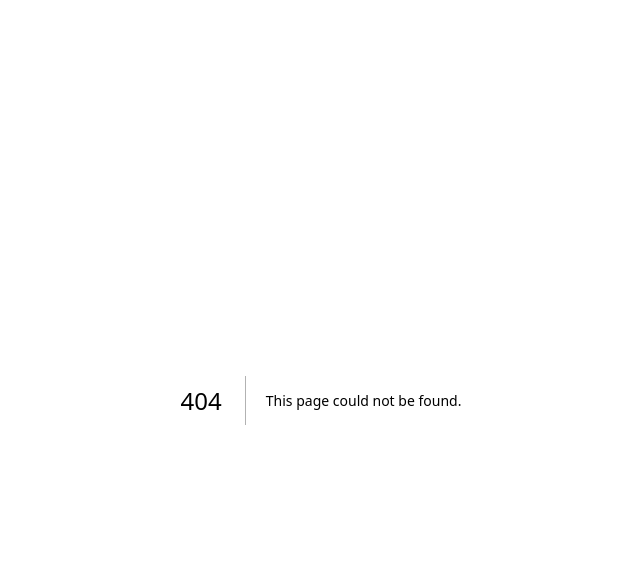
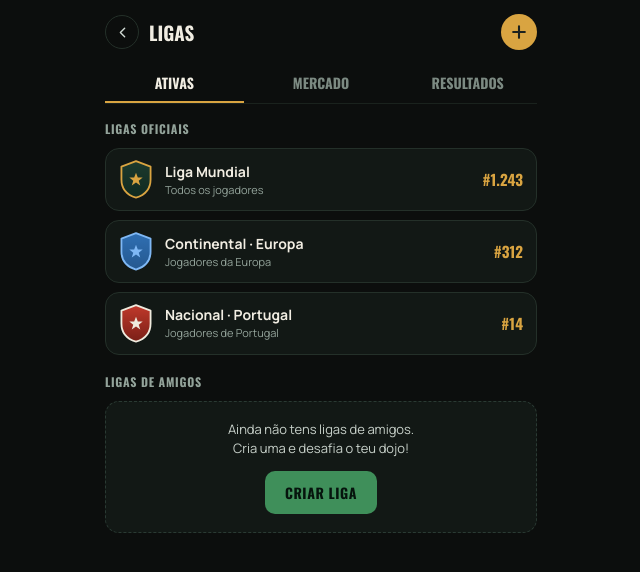
Before and after one commit to KainanPires/ippon-league, a Next.js app: page /ligas in a window 1280 px wide. Before the commit this address had no page. Shown: the top 572 px of the page, without its empty margins (319-959 px from the left). Built offline with nearby package versions, Linux system fonts and the light colour scheme.

Commit message:
Create Ligas page with league listings and tabs

```diff
--- /dev/null
+++ b/app/ligas/page.tsx
@@ -0,0 +1,110 @@
+"use client";
+
+import { useState } from "react";
+import { Escudo, DEFAULT_IDENTITY, type Identity } from "@/components/Escudo";
+
+const FD = "var(--font-geist-mono), system-ui, sans-serif";
+const FB = "var(--font-geist-sans), system-ui, sans-serif";
+const GOLD = "#d9a441";
+
+type Tab = "ativas" | "mercado" | "resultados";
+
+function esc(p: Partial<Identity>): Identity { return { ...DEFAULT_IDENTITY, ...p }; }
+
+const OFICIAIS = [
+  { id: "mundial", name: "Liga Mundial", sub: "Todos os jogadores", pos: "#1.243", cfg: esc({ bg1: "#1c3a2e", bg2: "#102a20", border: GOLD, symbol: "estrela" }) },
+  { id: "europa", name: "Continental · Europa", sub: "Jogadores da Europa", pos: "#312", cfg: esc({ bg1: "#2f6fb3", bg2: "#25588f", border: "#7fb8f5", symbol: "estrela" }) },
+  { id: "portugal", name: "Nacional · Portugal", sub: "Jogadores de Portugal", pos: "#14", cfg: esc({ bg1: "#c0392b", bg2: "#7a1f17", border: "#efeadd", symbol: "estrela" }) },
+];
+
+const DESTAQUES = [
+  { id: "pretas", name: "Liga dos Faixas-Pretas", sub: "12.340 jogadores", cfg: esc({ bg1: "#141110", bg2: "#000000", border: GOLD, symbol: "estrela" }), action: "Ver" },
+  { id: "brasil", name: "Tatame Brasil", sub: "8.901 jogadores", cfg: esc({ bg1: "#2a4d3e", bg2: "#16302a", border: "#7fd1a3", symbol: "montanha" }), action: "Ver" },
+  { id: "ippt", name: "Ippon Portugal", sub: "3.221 jogadores", cfg: esc({ bg1: "#7a4fa3", bg2: "#4a2f66", border: "#efeadd", symbol: "raio" }), action: "Ver" },
+];
+const PRIVADAS = [
+  { id: "sensei", name: "Sensei Masters", sub: "Privada · moderada", cfg: esc({ bg1: "#2f6fb3", bg2: "#25588f", border: "#7fb8f5", symbol: "torii" }), action: "Solicitar" },
+];
+
+export default function Ligas() {
+  const [tab, setTab] = useState<Tab>("ativas");
+
+  return (
+    <main style={{ minHeight: "100vh", background: "#0c0e0d", color: "#f1ede2", fontFamily: FB }}>
+      <div style={{ maxWidth: 460, margin: "0 auto", padding: "14px 14px 40px" }}>
+        <header style={{ display: "flex", alignItems: "center", justifyContent: "space-between", marginBottom: 14 }}>
+          <div style={{ display: "flex", alignItems: "center", gap: 10 }}>
+            <a href="/inicio" aria-label="Voltar" style={{ width: 34, height: 34, borderRadius: "50%", border: "1px solid #243029", display: "flex", alignItems: "center", justifyContent: "center", color: "#cfd8d2", textDecoration: "none" }}>
+              <svg width="17" height="17" viewBox="0 0 24 24" fill="none" stroke="currentColor" strokeWidth="2" strokeLinecap="round" strokeLinejoin="round" aria-hidden="true"><path d="M15 18l-6-6 6-6" /></svg>
+            </a>
+            <h1 style={{ fontFamily: FD, fontSize: 19, fontWeight: 700, textTransform: "uppercase", margin: 0 }}>Ligas</h1>
+          </div>
+          <a href="/criar-liga" aria-label="Criar liga" style={{ width: 36, height: 36, borderRadius: "50%", background: GOLD, color: "#1b211e", display: "flex", alignItems: "center", justifyContent: "center", textDecoration: "none" }}>
+            <svg width="20" height="20" viewBox="0 0 24 24" fill="none" stroke="currentColor" strokeWidth="2.5" strokeLinecap="round" aria-hidden="true"><path d="M12 5v14M5 12h14" /></svg>
+          </a>
+        </header>
+
+        <div style={{ display: "flex", gap: 8, marginBottom: 16, borderBottom: "1px solid #1a221d" }}>
+          {(["ativas", "mercado", "resultados"] as Tab[]).map((t) => (
+            <button key={t} onClick={() => setTab(t)} style={{ flex: 1, textAlign: "center", background: "transparent", border: "none", borderBottom: `2px solid ${tab === t ? GOLD : "transparent"}`, color: tab === t ? "#f1ede2" : "#7c8a82", fontFamily: FD, fontSize: 14, fontWeight: 700, textTransform: "uppercase", padding: "8px 0", cursor: "pointer" }}>
+              {t === "ativas" ? "Ativas" : t === "mercado" ? "Mercado" : "Resultados"}
+            </button>
+          ))}
+        </div>
+
+        {tab === "ativas" && (
+          <>
+            <Section>Ligas oficiais</Section>
+            {OFICIAIS.map((l) => <LeagueRow key={l.id} cfg={l.cfg} name={l.name} sub={l.sub} right={<span style={{ fontFamily: FD, fontWeight: 700, color: GOLD, fontSize: 15 }}>{l.pos}</span>} />)}
+            <Section style={{ marginTop: 18 }}>Ligas de amigos</Section>
+            <div style={{ background: "#121815", border: "1px dashed #2a3a33", borderRadius: 14, padding: "18px 14px", textAlign: "center" }}>
+              <div style={{ fontSize: 13, color: "#c7d0c9", marginBottom: 12, lineHeight: 1.5 }}>Ainda não tens ligas de amigos.<br />Cria uma e desafia o teu dojo!</div>
+              <a href="/criar-liga" style={{ display: "inline-block", background: "#3f8f5a", color: "#06140d", fontFamily: FD, fontWeight: 700, textTransform: "uppercase", letterSpacing: "0.04em", padding: "11px 20px", borderRadius: 10, textDecoration: "none", fontSize: 14 }}>Criar liga</a>
+            </div>
+          </>
+        )}
+
+        {tab === "mercado" && (
+          <>
+            <div style={{ display: "flex", alignItems: "center", gap: 8, background: "#141a17", border: "1px solid #243029", borderRadius: 10, padding: "9px 12px", marginBottom: 16 }}>
+              <svg width="16" height="16" viewBox="0 0 24 24" fill="none" stroke="#93a39a" strokeWidth="2" strokeLinecap="round" aria-hidden="true"><circle cx="11" cy="11" r="7" /><path d="M21 21l-4.3-4.3" /></svg>
+              <input placeholder="Procurar liga pelo nome" style={{ flex: 1, background: "transparent", border: "none", outline: "none", color: "#f1ede2", fontSize: 14, fontFamily: FB }} />
+            </div>
+            <Section>Destaques</Section>
+            {DESTAQUES.map((l) => <LeagueRow key={l.id} cfg={l.cfg} name={l.name} sub={l.sub} right={<ActionBtn kind="ver">{l.action}</ActionBtn>} />)}
+            <Section style={{ marginTop: 18 }}>Últimas ligas</Section>
+            {PRIVADAS.map((l) => <LeagueRow key={l.id} cfg={l.cfg} name={l.name} sub={l.sub} right={<ActionBtn kind="solicitar">{l.action}</ActionBtn>} />)}
+          </>
+        )}
+
+        {tab === "resultados" && (
+          <div style={{ textAlign: "center", padding: "50px 16px", color: "#7c8a82" }}>
+            <div style={{ fontFamily: FD, fontSize: 15, fontWeight: 700, textTransform: "uppercase", color: "#cfd8d2", marginBottom: 6 }}>Resultados</div>
+            <div style={{ fontSize: 13, lineHeight: 1.5 }}>As classificações de cada rodada aparecem aqui depois de cada competição.</div>
+            <div style={{ marginTop: 12, fontSize: 11, color: "#5f6f67", border: "1px solid #2a3a33", borderRadius: 999, padding: "4px 12px", display: "inline-block" }}>Em breve</div>
+          </div>
+        )}
+      </div>
+    </main>
+  );
+}
+
+function Section({ children, style }: { children: React.ReactNode; style?: React.CSSProperties }) {
+  return <div style={{ fontFamily: FD, fontSize: 12, fontWeight: 700, textTransform: "uppercase", letterSpacing: "0.06em", color: "#93a39a", margin: "4px 0 10px", ...style }}>{children}</div>;
+}
+function LeagueRow({ cfg, name, sub, right }: { cfg: Identity; name: string; sub: string; right: React.ReactNode }) {
+  return (
+    <div style={{ display: "flex", alignItems: "center", gap: 12, background: "#121815", border: "1px solid #243029", borderRadius: 14, padding: "11px 13px", marginBottom: 9 }}>
+      <div style={{ flexShrink: 0, display: "flex" }}><Escudo config={cfg} size={34} /></div>
+      <div style={{ flex: 1, minWidth: 0 }}>
+        <div style={{ fontSize: 14, fontWeight: 700, whiteSpace: "nowrap", overflow: "hidden", textOverflow: "ellipsis" }}>{name}</div>
+        <div style={{ fontSize: 11, color: "#93a39a" }}>{sub}</div>
+      </div>
+      {right}
+    </div>
+  );
+}
+function ActionBtn({ kind, children }: { kind: "ver" | "solicitar"; children: React.ReactNode }) {
+  const ver = kind === "ver";
+  return <button style={{ background: ver ? "#e67e22" : "#3f8f5a", color: ver ? "#1b0f06" : "#06140d", border: "none", fontFamily: FD, fontWeight: 700, textTransform: "uppercase", fontSize: 11, padding: "7px 12px", borderRadius: 8, cursor: "pointer", whiteSpace: "nowrap" }}>{children}</button>;
+}
```
